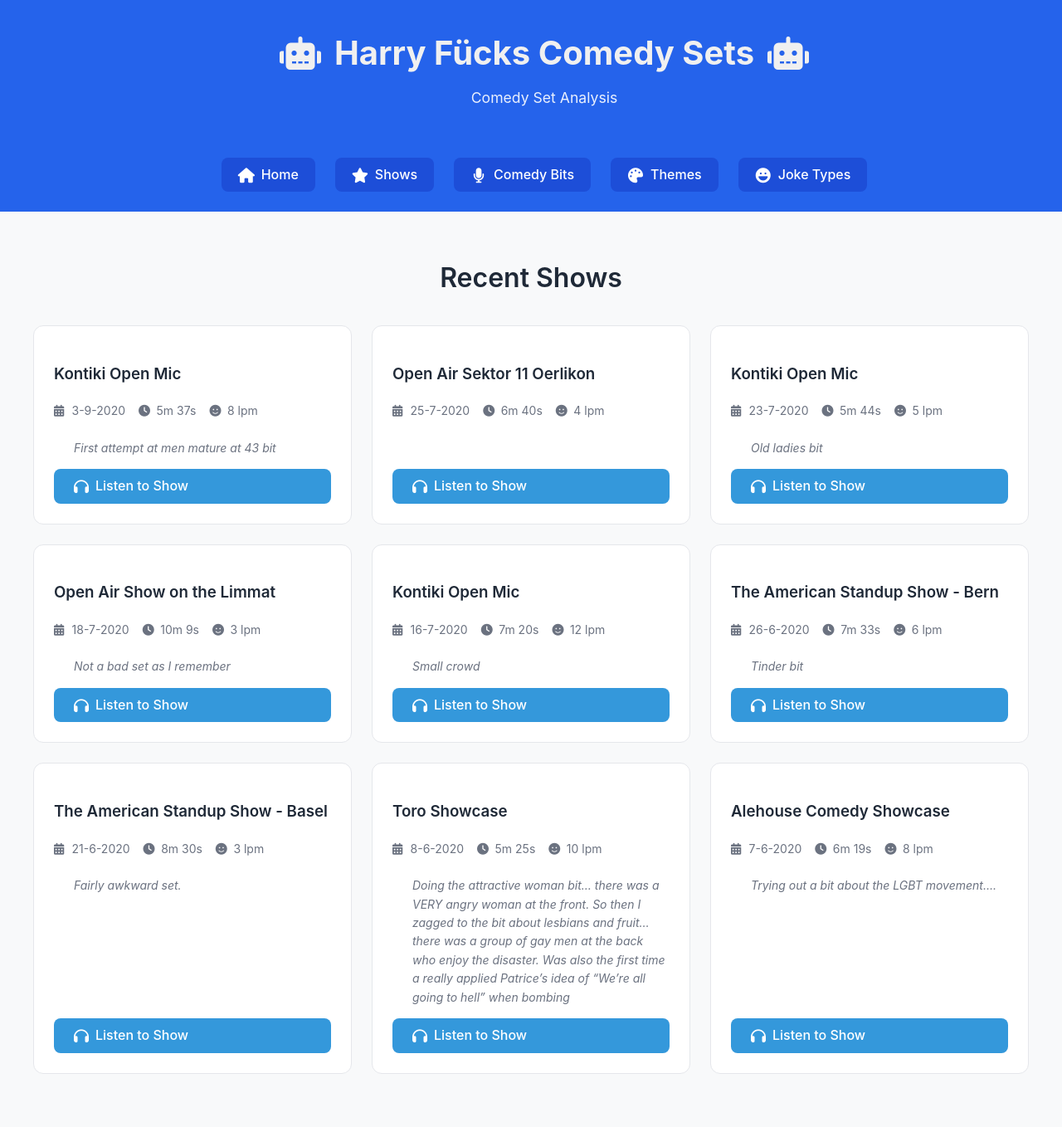
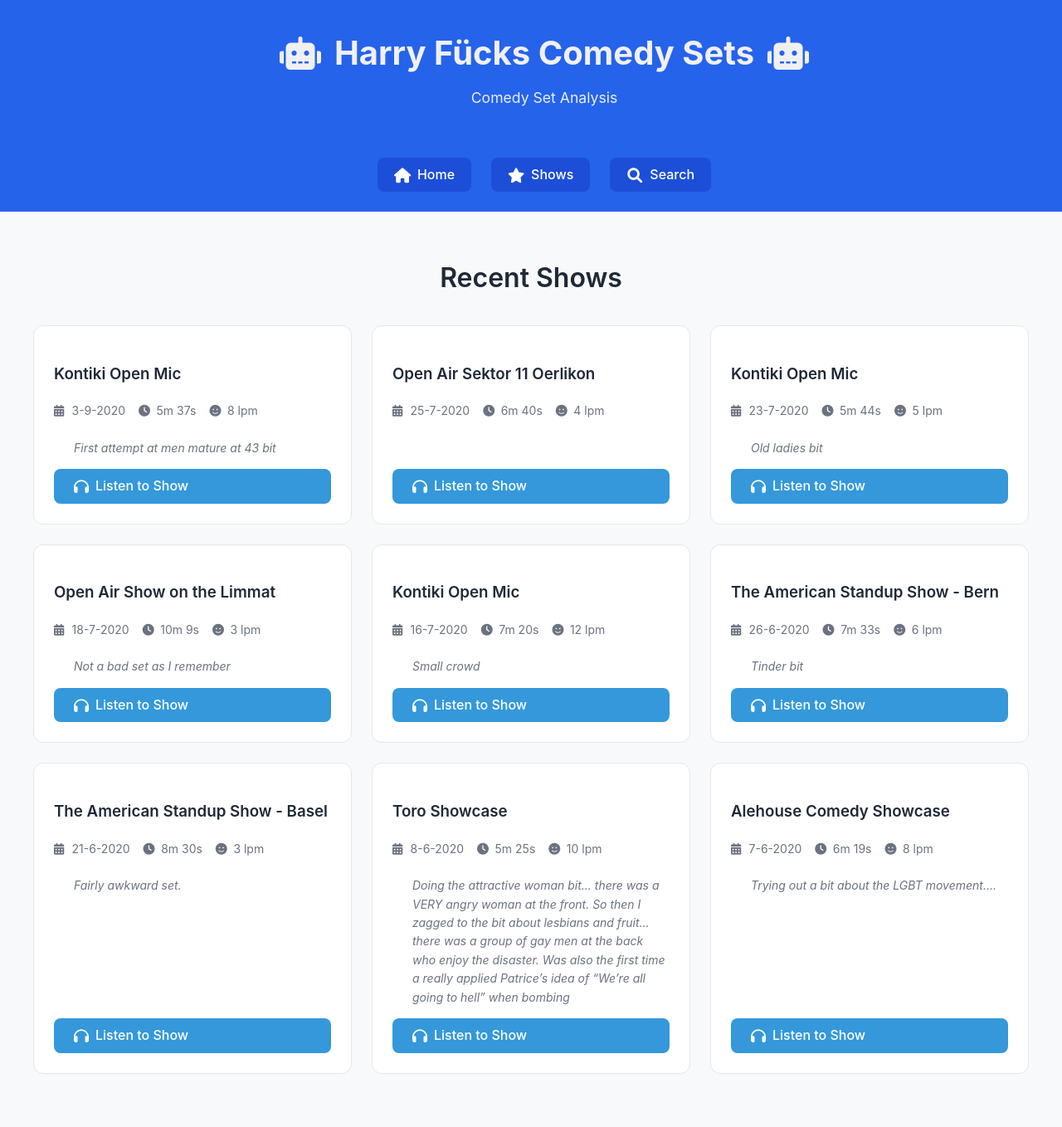
Before and after one commit to harryf/comedy, a Jekyll site: the page built from docs/index.html, in a window 1280 px wide. Shown: the whole page at 83% size. Built offline with Jekyll 4.4.1, drawn with Linux system fonts in a browser that asks for light colours; comment, search, counter and statistics services are not loaded; a style sheet for code colours, icons or effects is not loaded.

Commit message:
Fix navigation

```diff
--- a/docs/_layouts/default.html
+++ b/docs/_layouts/default.html
@@ -27,9 +27,10 @@
                 <nav class="site-nav">
                     <a href="{{ site.baseurl }}/"><i class="fas fa-home"></i> Home</a>
                     <a href="{{ site.baseurl }}/shows"><i class="fas fa-star"></i> Shows</a>
-                    <a href="{{ site.baseurl }}/bits"><i class="fas fa-microphone"></i> Comedy Bits</a>
+                    <!-- <a href="{{ site.baseurl }}/bits"><i class="fas fa-microphone"></i> Comedy Bits</a>
                     <a href="{{ site.baseurl }}/themes"><i class="fas fa-palette"></i> Themes</a>
-                    <a href="{{ site.baseurl }}/joke-types"><i class="fas fa-laugh"></i> Joke Types</a>
+                    <a href="{{ site.baseurl }}/joke-types"><i class="fas fa-laugh"></i> Joke Types</a> -->
+                    <a href="{{ site.baseurl }}/search"><i class="fas fa-search"></i> Search</a>
                 </nav>
             </div>
         </header>
```
